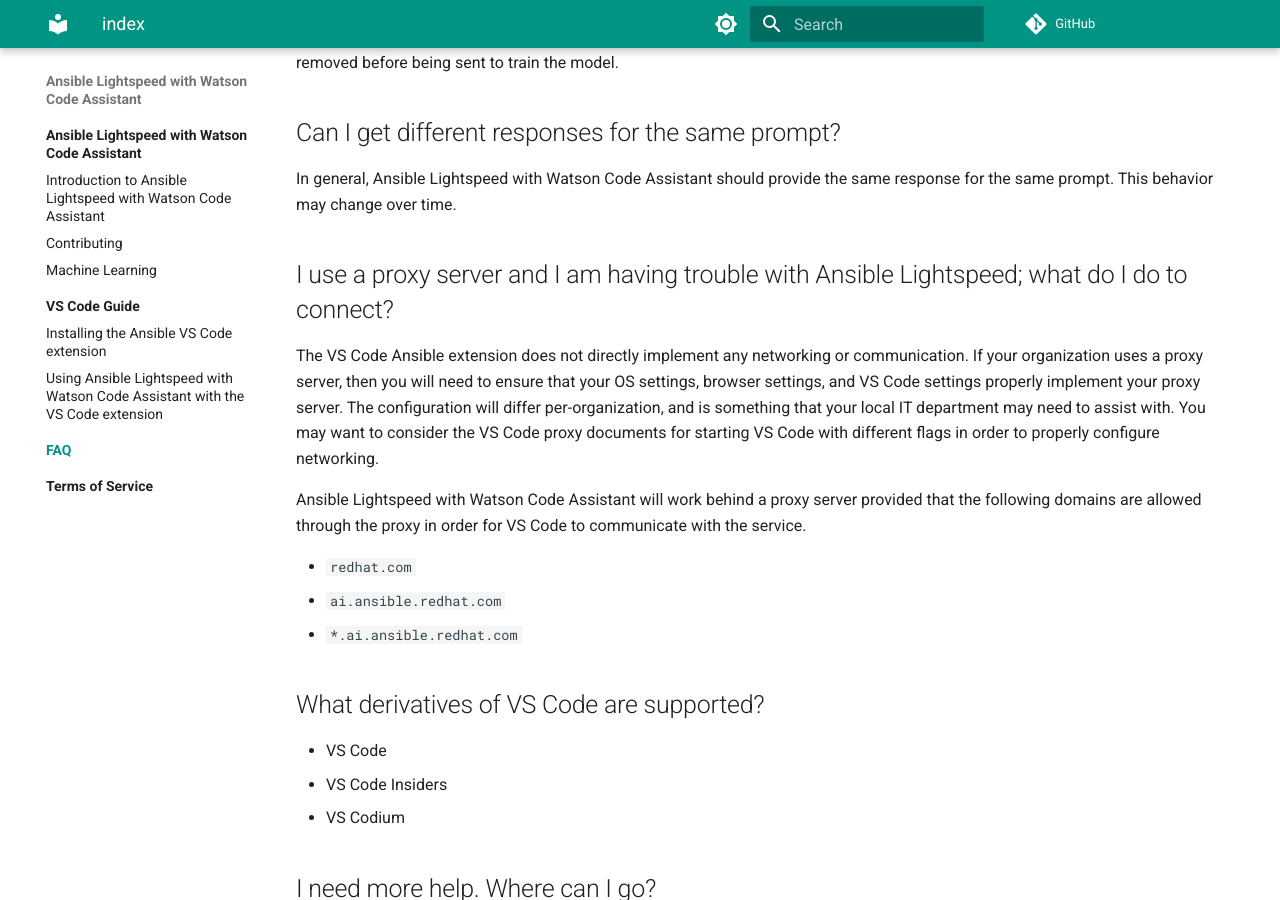
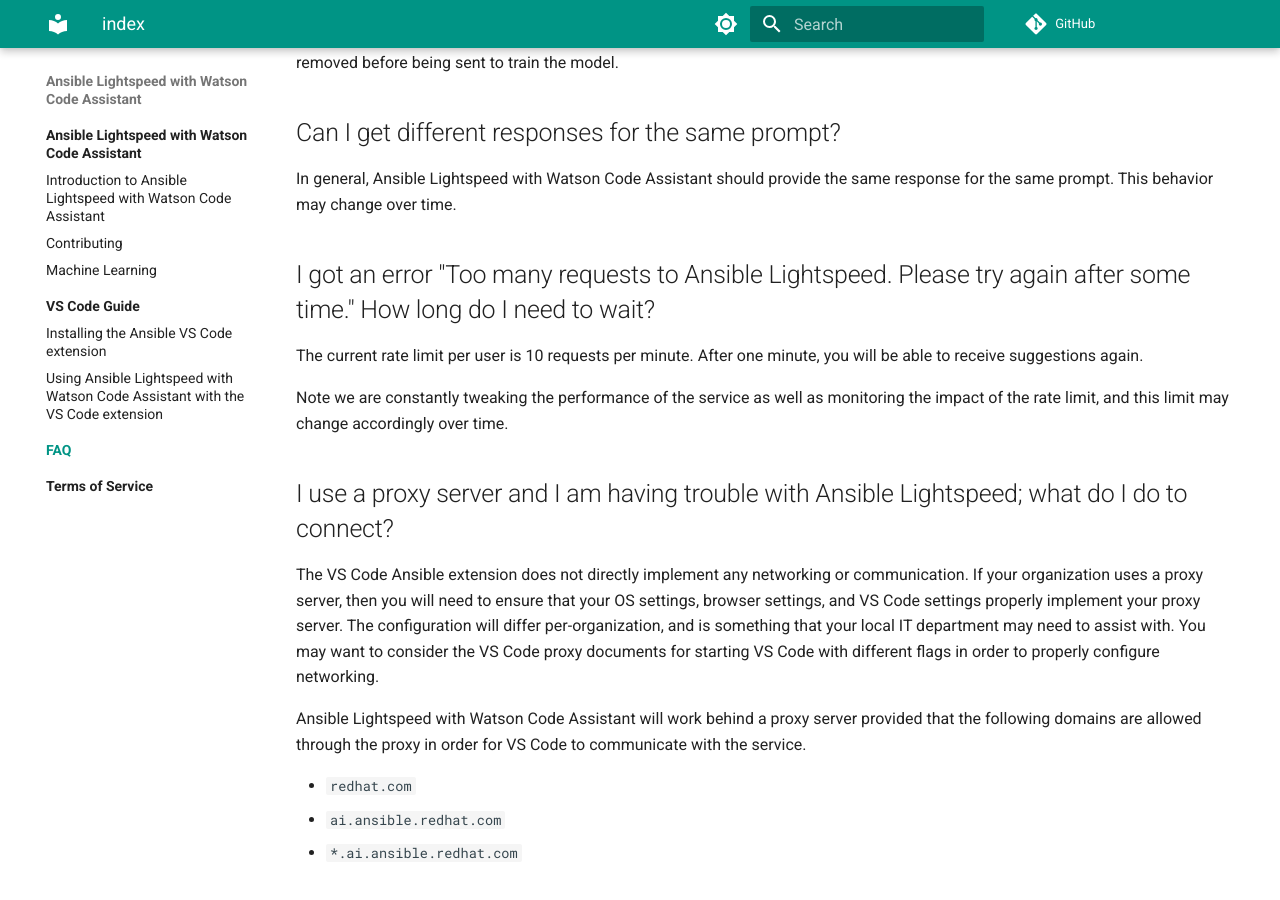
Before and after one commit to ansible/ansible-lightspeed, an MkDocs documentation site: the page built from docs/faq/index.md, in a window 1280 px wide and 900 px high, scrolled down 2268 px. Built offline with MkDocs 1.6.1 and Material for MkDocs 9.7.7, drawn with Linux system fonts in a browser that asks for light colours; comment, search, counter and statistics services are not loaded.

Commit message:
add rate limit to faq (#19)

```diff
--- a/docs/faq/index.md
+++ b/docs/faq/index.md
@@ -83,6 +83,12 @@ train the model.
 
 In general, Ansible Lightspeed with Watson Code Assistant should provide the same response for the same prompt.  This behavior may change over time.
 
+## I got an error "Too many requests to Ansible Lightspeed. Please try again after some time." How long do I need to wait?
+
+The current rate limit per user is 10 requests per minute. After one minute, you will be able to receive suggestions again.
+
+Note we are constantly tweaking the performance of the service as well as monitoring the impact of the rate limit, and this limit may change accordingly over time.
+
 ## I use a proxy server and I am having trouble with Ansible Lightspeed; what do I do to connect?
 
 The VS Code Ansible extension does not directly implement any networking or communication.  If your organization uses a proxy server, then you will need to ensure that your OS settings, browser settings, and VS Code settings properly implement your proxy server.  The configuration will differ per-organization, and is something that your local IT department may need to assist with. You may want to consider the VS Code proxy documents for starting VS Code with different flags in order to properly configure networking.
```
